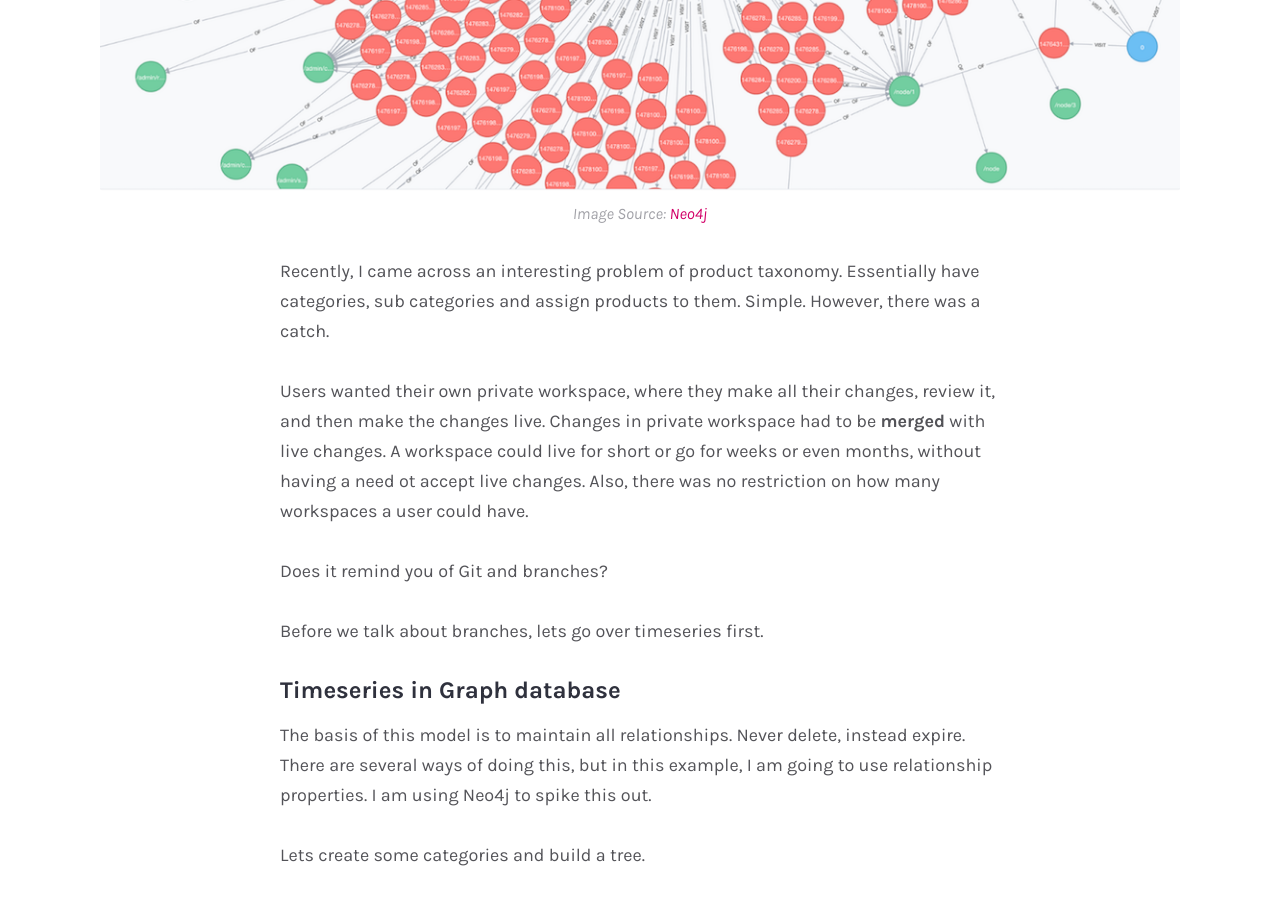
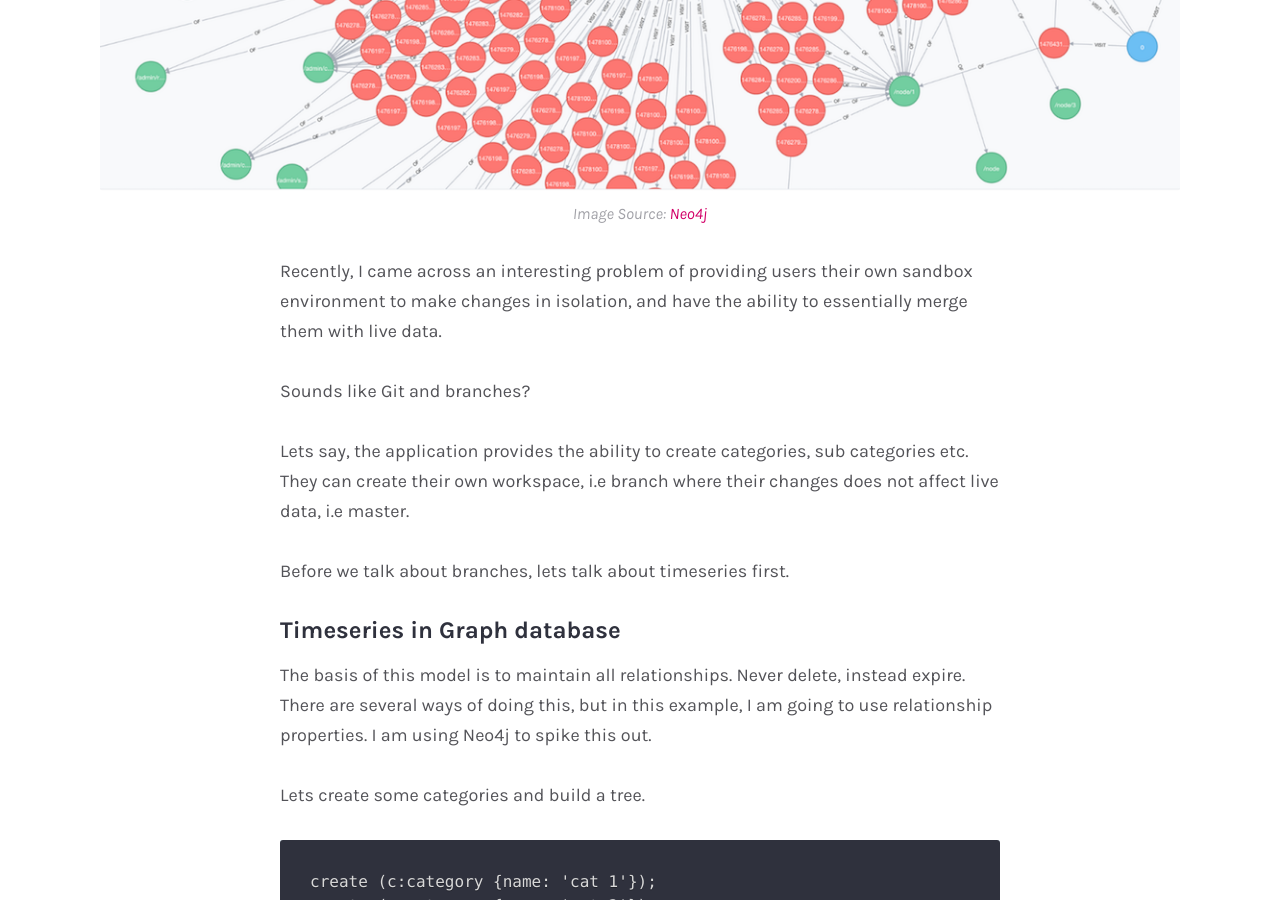
Before and after one commit to sanagrwl/sanagrwl.github.io, a Jekyll site: the page built from _posts/2019-03-11-graph-branching-timeseries.md, in a window 1280 px wide and 900 px high, scrolled down 723 px. Built offline with Jekyll 4.4.1, drawn with Linux system fonts in a browser that asks for light colours; some web fonts are replaced.

Commit message:
updated git branching with graph post

```diff
--- a/_posts/2019-03-11-graph-branching-timeseries.md
+++ b/_posts/2019-03-11-graph-branching-timeseries.md
@@ -11,15 +11,15 @@
 hidden: true
 ---
 <!-- https://neo4j.com/blog/graph-databases-drupal-neo4j-module-rules-integration/ -->
-Recently, I came across an interesting problem of product taxonomy. Essentially have categories, sub categories and assign products to them. Simple. However, there was a catch.
+Recently, I came across an interesting problem of providing users their own sandbox environment to make changes in isolation, and have the ability to essentially merge them with live data.
+
+Sounds like Git and branches?
 
 <!--more-->
 
-Users wanted their own private workspace, where they make all their changes, review it, and then make the changes live. Changes in private workspace had to be  **merged** with live changes. A workspace could live for short or go for weeks or even months, without having a need ot accept live changes. Also, there was no restriction on how many workspaces a user could have.
+Lets say, the application provides the ability to create categories, sub categories etc. They can create their own workspace, i.e branch where their changes does not affect live data, i.e master.
 
-Does it remind you of Git and branches?
-
-Before we talk about branches, lets go over timeseries first.
+Before we talk about branches, lets talk about timeseries first.
 #### Timeseries in Graph database
 
 The basis of this model is to maintain all relationships. Never delete, instead expire. There are several ways of doing this, but in this example, I am going to use relationship properties. I am using Neo4j to spike this out.
```
